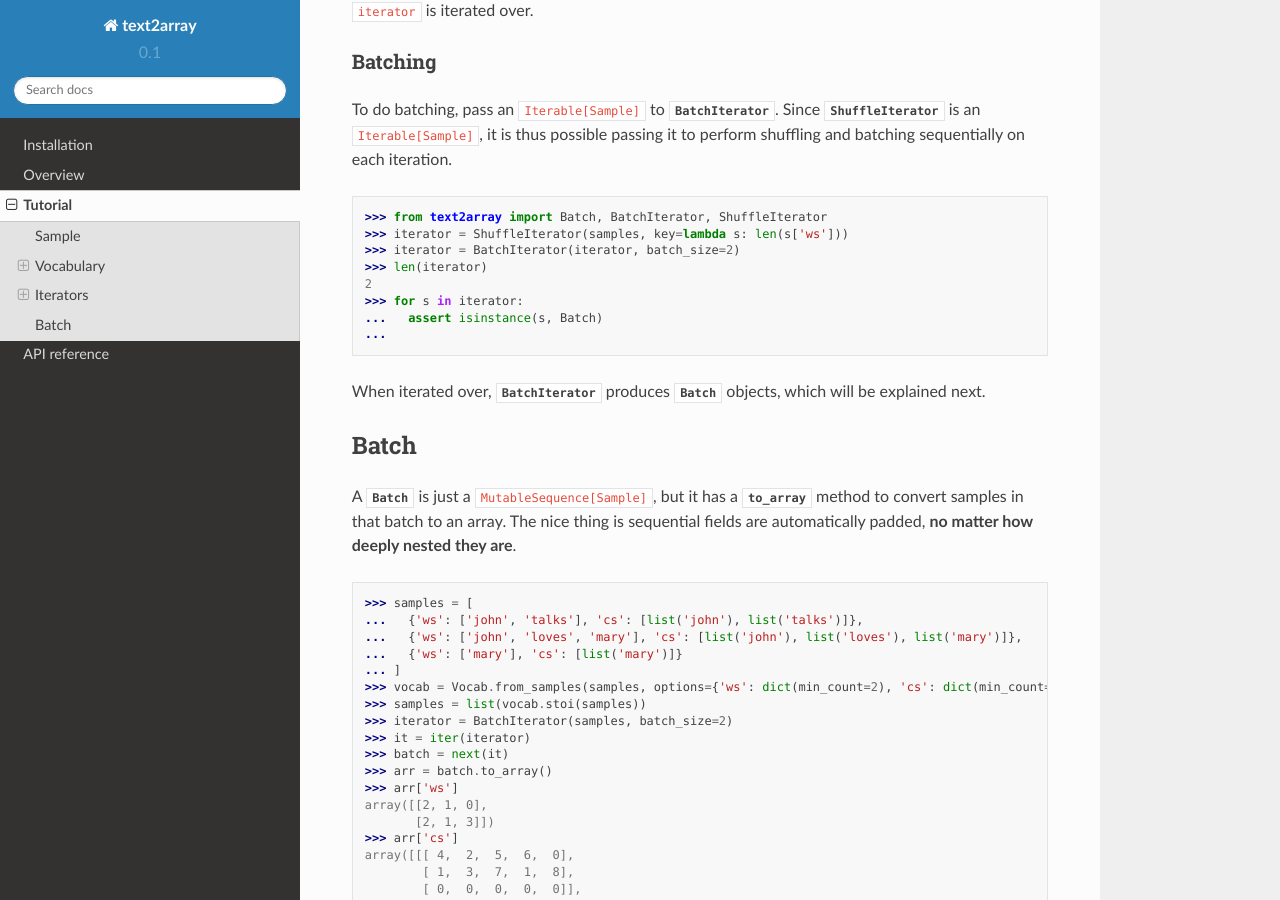
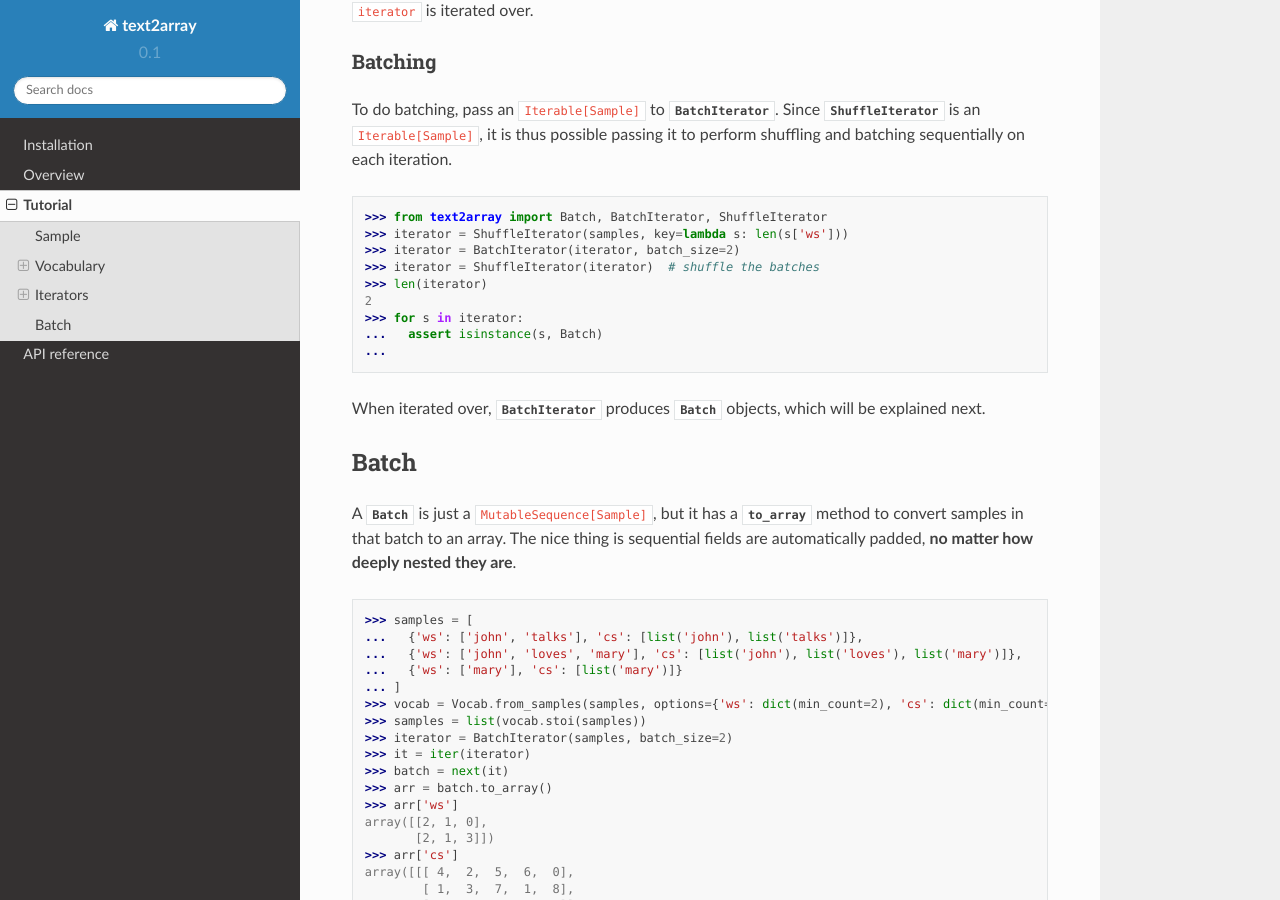
Before and after one commit to kmkurn/text2array, a Sphinx documentation site: the page built from docs/tutorial.rst, in a window 1280 px wide and 900 px high, scrolled down 1970 px. Built offline with Sphinx 7.4.7 and the Read the Docs theme 2.0.0, drawn with Linux system fonts in a browser that asks for light colours.

Commit message:
Ensure batches are shuffled in tutorial docs [skip ci]

```diff
--- a/docs/tutorial.rst
+++ b/docs/tutorial.rst
@@ -114,6 +114,7 @@ batching sequentially on each iteration.
    >>> from text2array import Batch, BatchIterator, ShuffleIterator
    >>> iterator = ShuffleIterator(samples, key=lambda s: len(s['ws']))
    >>> iterator = BatchIterator(iterator, batch_size=2)
+   >>> iterator = ShuffleIterator(iterator)  # shuffle the batches
    >>> len(iterator)
    2
    >>> for s in iterator:
```
